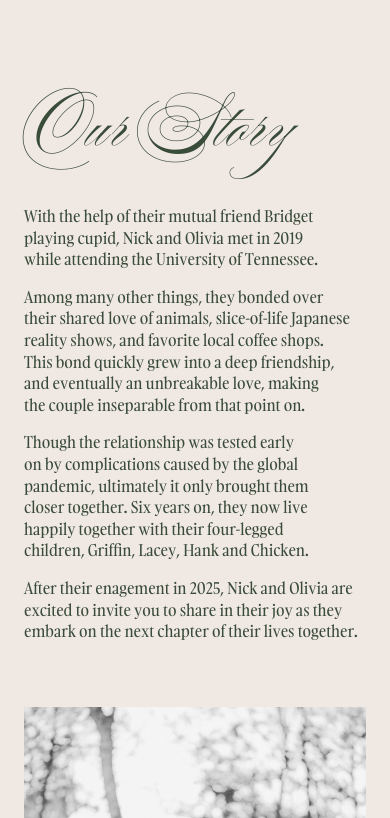
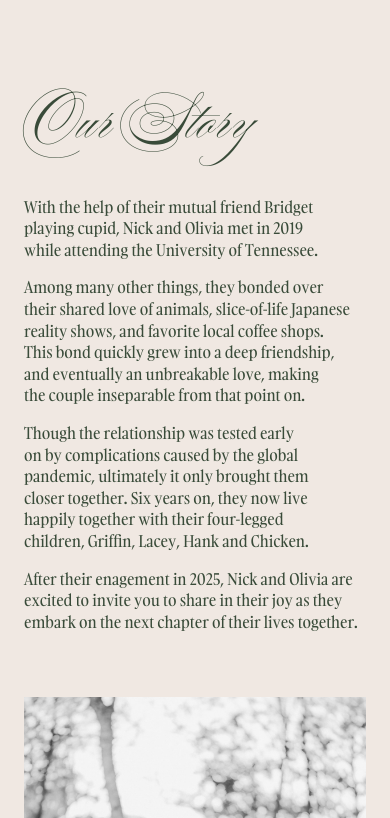
Before and after one commit to nicbeuc/nickandoliviabeuchat.com, a Next.js app: page / in a window 390 px wide. Shown: the part 846-1664 px from the top of the page. Built offline with nearby package versions, Linux system fonts and the light colour scheme.

Commit message:
font size update

```diff
--- a/src/styles/globals.css
+++ b/src/styles/globals.css
@@ -146,6 +146,10 @@ h1,h2,h3,h4,h5,h5 {
   text-transform: none;
   font-size: 4rem;
   line-height: 1;
+
+  @media (width <=768px) {
+    font-size: clamp(2rem, 14vw, 5rem);
+  }
 }
 
 .section-heading {
```
